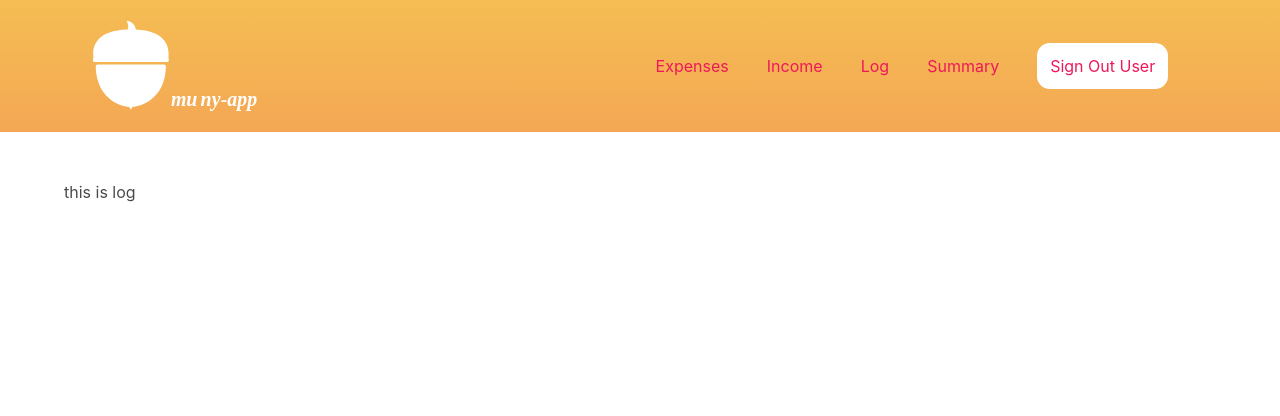
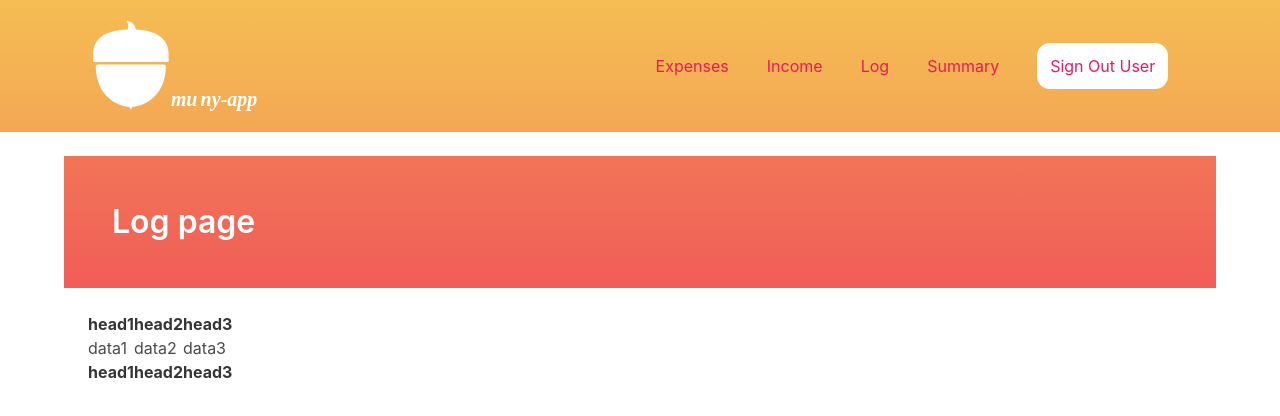
Before and after one commit to RamunasMalisauskas/muny-app, a Vue app: page /log in a window 1280 px wide. Shown: the top 416 px of the page. Built offline with nearby package versions, Linux system fonts and the light colour scheme; no server answers; sample sign-in values are in the browser's storage.

Commit message:
log page set up & style~

```diff
--- a/src/views/app/Expenses.vue
+++ b/src/views/app/Expenses.vue
@@ -135,10 +135,6 @@ export default {
   },
 
   methods: {
-    // test() {
-    //   console.log(firebase.auth().currentUser.uid);
-    // },
-
     minus() {
       // add spiner to button
       this.loading = true;
@@ -241,6 +237,10 @@ textarea:hover {
   margin: 1.5em 0;
 }
 
+.secondary {
+  color: #f4bc53;
+}
+
 /* button styles */
 button {
   color: #fff;
@@ -259,8 +259,4 @@ button:hover {
 .radio:hover {
   color: #f4bc53;
 }
-
-.secondary {
-  color: #f4bc53;
-}
 </style>
--- a/src/views/app/Income.vue
+++ b/src/views/app/Income.vue
@@ -165,6 +165,10 @@ textarea:hover {
   margin: 1.5em 0;
 }
 
+.secondary {
+  color: #f4bc53;
+}
+
 /* button styles */
 button {
   color: #fff;
--- a/src/views/app/Log.vue
+++ b/src/views/app/Log.vue
@@ -2,16 +2,54 @@
   <div id="log">
     <div class="section">
       <div class="container">
-        <h3>this is log</h3>
+        <Hero />
+
+        <div class="section">
+          <div class="container">
+            <table>
+              <thead>
+                <tr>
+                  <th>head1</th>
+                  <th>head2</th>
+                  <th>head3</th>
+                </tr>
+              </thead>
+              <tbody>
+                <tr>
+                  <td>data1</td>
+                  <td>data2</td>
+                  <td>data3</td>
+                </tr>
+              </tbody>
+              <tfoot>
+                <tr>
+                  <th>head1</th>
+                  <th>head2</th>
+                  <th>head3</th>
+                </tr>
+              </tfoot>
+            </table>
+          </div>
+        </div>
       </div>
     </div>
   </div>
 </template>
 
 <script>
+// import firebase from "firebase/app";
+import "firebase/firestore";
+import "firebase/auth";
+import Hero from "../../components/Hero";
+
 export default {
   name: "Log",
+  components: { Hero },
 };
 </script>
 
-<style scoped></style>>
+<style scoped>
+.section {
+  padding: 1.5em;
+}
+</style>
--- a/src/views/app/Summary.vue
+++ b/src/views/app/Summary.vue
@@ -12,7 +12,7 @@
                 @click="get()"
                 :class="loading && `is-loading`"
               >
-                Get info
+                Get summary
               </button>
             </div>
 
@@ -158,6 +158,10 @@ export default {
 
 <style scoped>
 /* major styles */
+.section {
+  padding: 1.5em;
+}
+
 .is-centered {
   text-align: center;
   margin-top: 0.25em;
```
